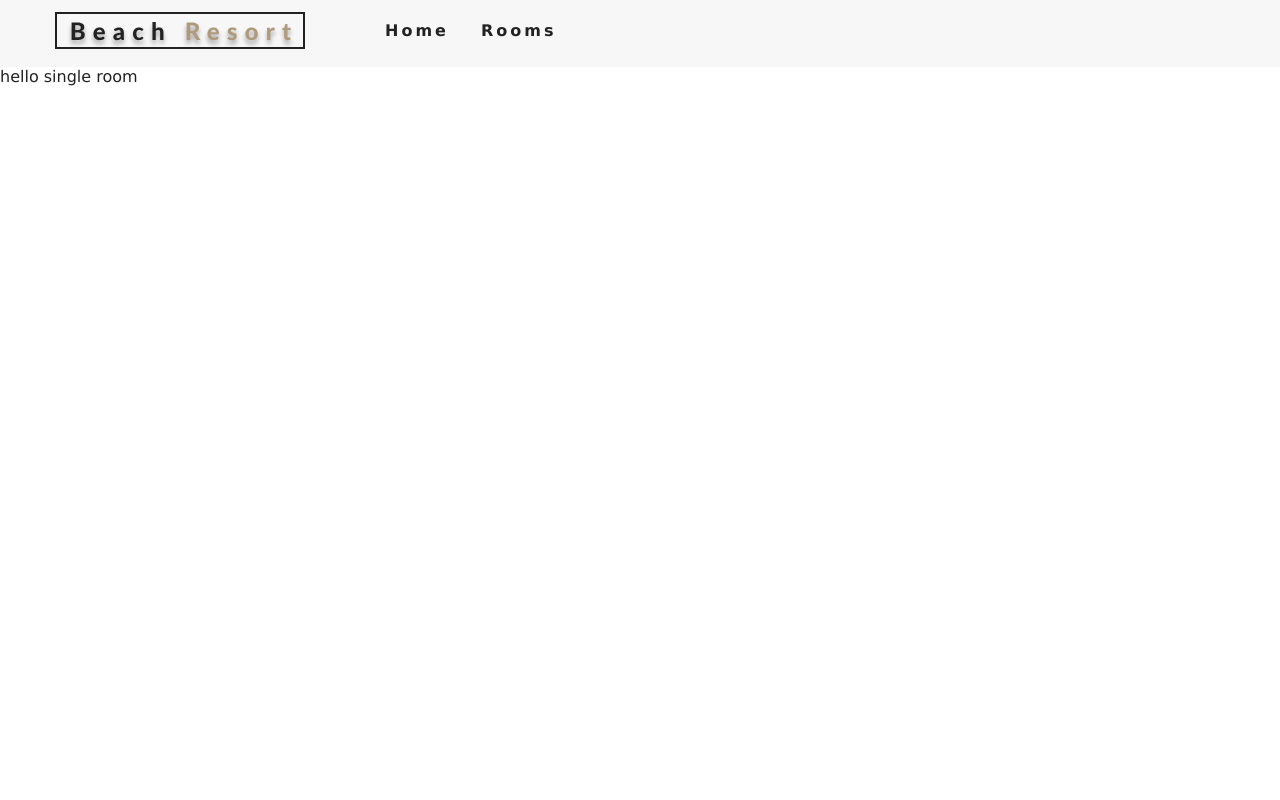
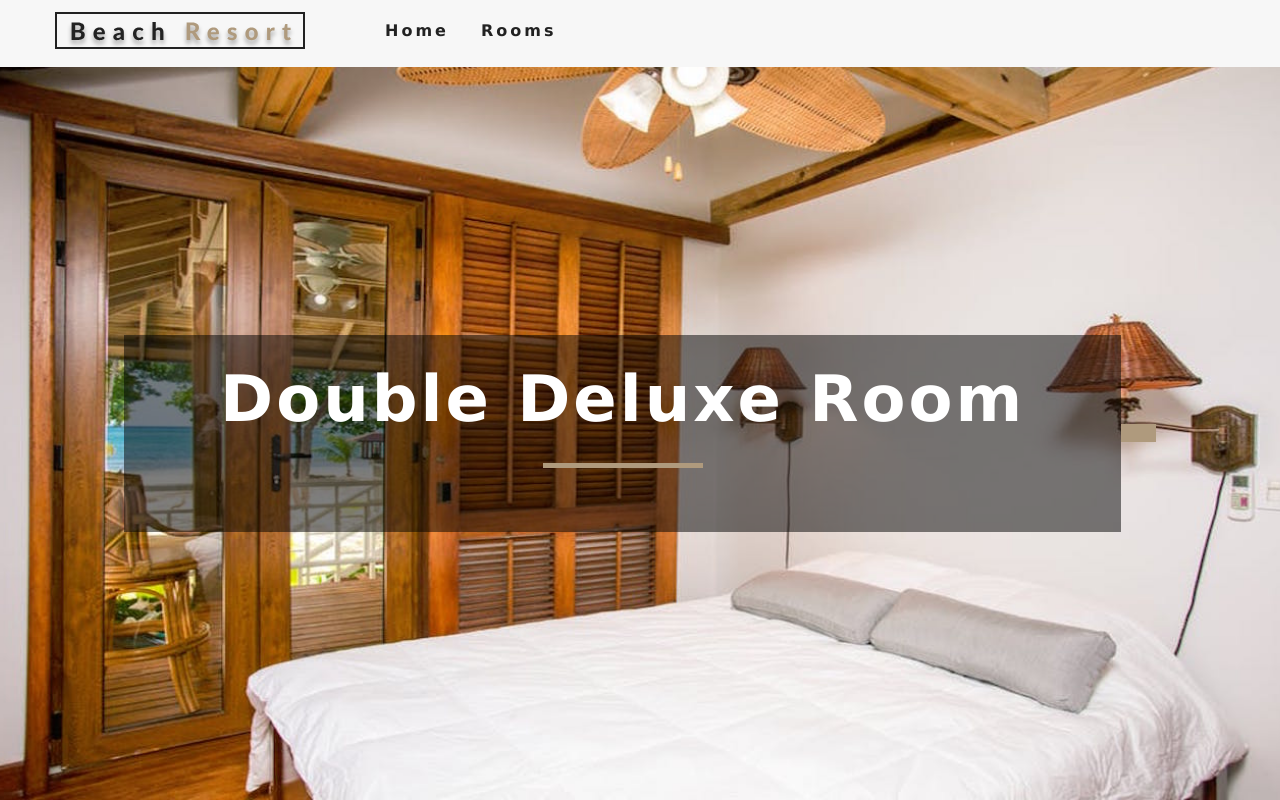
Before and after one commit to IvanMorenoValdes/HotelReactPractice, a React (Create React App) app: page /rooms/double-deluxe in a window 1280 px wide. Built offline with nearby package versions, Linux system fonts and the light colour scheme.

Commit message:
Links a habitaciones individuales completados (3:12)

```diff
--- a/package.json
+++ b/package.json
@@ -10,7 +10,8 @@
     "react-dom": "^16.13.0",
     "react-icons": "^3.9.0",
     "react-router-dom": "^5.1.2",
-    "react-scripts": "3.4.0"
+    "react-scripts": "3.4.0",
+    "styled-components": "^5.0.1"
   },
   "scripts": {
     "start": "react-scripts start",
--- a/src/Pages/SingleRoom.js
+++ b/src/Pages/SingleRoom.js
@@ -4,7 +4,7 @@ import Hero from '../components/Hero'
 import Banner from '../components/Banner'
 import {Link} from 'react-router-dom'
 import {RoomContext} from '../Context'
-
+import StyledHero from '../components/StyledHero'
 export default class SingleRoom extends Component {
 
     constructor(props) {
@@ -30,10 +30,16 @@ export default class SingleRoom extends Component {
                 <Link to='/rooms' className='btn-primary' >Volver a habitaciones</Link>
             </div>
         }
+
+        const {name,description,capacity,size,price,extras,breakfast,pets,images} = room;
+
         return (
-            <div>
-                hello single room
-            </div>
+            <>
+                <StyledHero img={images[0]} >
+                    <Banner title={`${name} room`}></Banner>
+                    <Link to='/rooms' className='btn-primary'></Link>
+                </StyledHero>
+            </>
         )
     }
 }
--- /dev/null
+++ b/src/components/StyledHero.js
@@ -0,0 +1,13 @@
+import styled from 'styled-components'
+import defaultImg from '../images/room-1.jpeg'
+
+const orange = '#f15025'
+
+const StyledHero = styled.header`
+    min-height: calc(100vh - 66px);
+    background: url(${props => props.img? props.img: defaultImg}) center/cover no-repeat;
+    display: flex;
+    align-items: center;
+    justify-content: center;
+`
+export default StyledHero;
```
